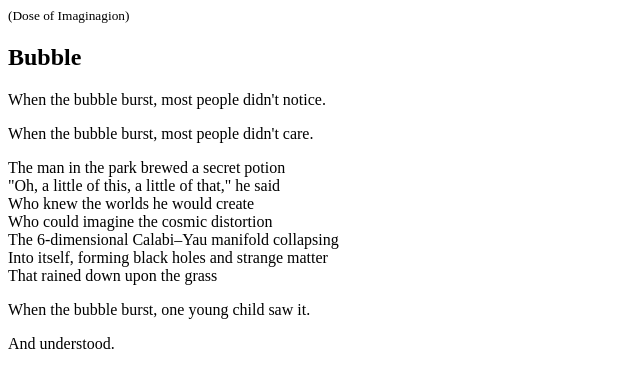
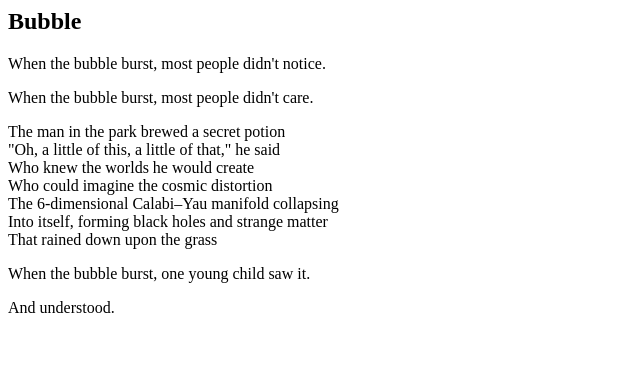
Before and after one commit to fordsfords/fordsfords.github.io, a plain HTML site: page bubble.html in a window 1280 px wide. Shown: the whole page, without its empty margins (0-640 px from the left). Drawn offline with Linux system fonts and the light colour scheme.

Commit message:
Update bubble.html

```diff
--- a/bubble.html
+++ b/bubble.html
@@ -1,7 +1,6 @@
 <html>
 <head><title>DoI: Bubble</title></head>
 <body bgcolor="#FFFFFF">
-<small>(Dose of Imaginagion)</small>
 <h2>Bubble</h2>
 <p>When the bubble burst, most people didn't notice.
 
```
